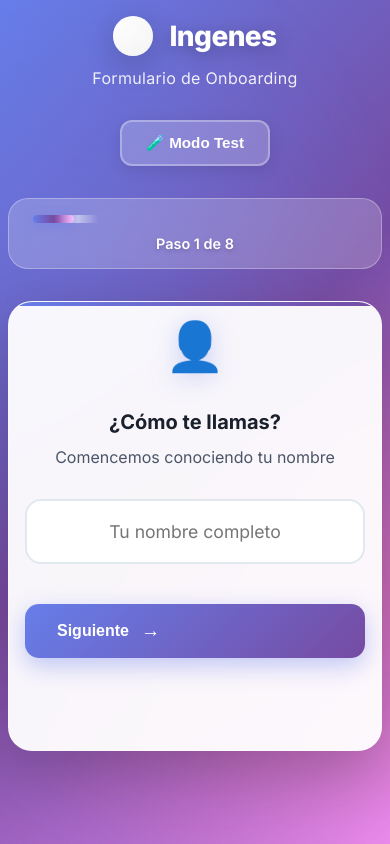
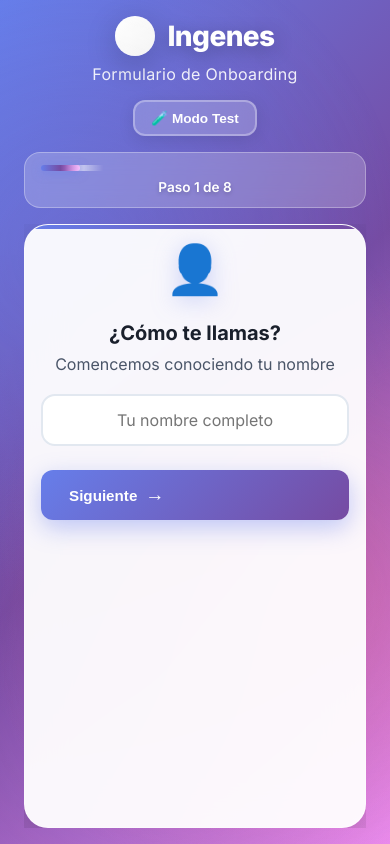
Before and after one commit to edgarbarragangarcia/FORMULARIO, a plain HTML site: page index.html in a window 390 px wide. Drawn offline with Linux system fonts and the light colour scheme.

Commit message:
feat: Diseño sin scroll - Todo el contenido ajustado al viewport
- Body con altura 100vh fija y overflow hidden
- Container usando flexbox para distribución vertical
- Header, barra de progreso y formulario más compactos
- Fuentes, iconos y padding reducidos
- Form-content usa flex:1 para crecer y centrarse
- Todo el contenido visible sin necesidad de scroll
- Responsive y adaptable al tamaño de pantalla

```diff
--- a/styles.css
+++ b/styles.css
@@ -22,9 +22,15 @@ body {
     font-family: 'Inter', -apple-system, BlinkMacSystemFont, 'Segoe UI', sans-serif;
     background: linear-gradient(135deg, #667eea 0%, #764ba2 50%, #f093fb 100%);
     min-height: 100vh;
-    padding: 2rem 1rem;
+    max-height: 100vh;
+    height: 100vh;
+    margin: 0;
+    padding: 0;
     position: relative;
-    overflow-x: hidden;
+    overflow: hidden;
+    display: flex;
+    align-items: center;
+    justify-content: center;
 }
 
 .background-gradient {
@@ -55,27 +61,33 @@ body {
 
 .container {
     max-width: 700px;
-    margin: 0 auto;
+    width: 100%;
+    height: 100vh;
     position: relative;
+    display: flex;
+    flex-direction: column;
+    padding: 1rem;
+    overflow: hidden;
 }
 
 .form-header {
     text-align: center;
-    margin-bottom: 2rem;
+    margin-bottom: 1rem;
     animation: fadeInDown 0.6s ease;
+    flex-shrink: 0;
 }
 
 .logo-section {
     display: flex;
     align-items: center;
     justify-content: center;
-    gap: 1rem;
-    margin-bottom: 0.75rem;
+    gap: 0.75rem;
+    margin-bottom: 0.5rem;
 }
 
 .logo-circle {
-    width: 50px;
-    height: 50px;
+    width: 40px;
+    height: 40px;
     border-radius: 50%;
     background: linear-gradient(135deg, #fff 0%, #f0f0f0 100%);
     box-shadow: 0 8px 32px rgba(0, 0, 0, 0.2);
@@ -105,7 +117,7 @@ body {
 }
 
 .form-header h1 {
-    font-size: 2.5rem;
+    font-size: 2rem;
     font-weight: 800;
     color: white;
     text-shadow: 0 4px 20px rgba(0, 0, 0, 0.3);
@@ -113,23 +125,23 @@ body {
 }
 
 .subtitle {
-    font-size: 1.1rem;
+    font-size: 0.95rem;
     color: rgba(255, 255, 255, 0.9);
     font-weight: 400;
     letter-spacing: 0.02em;
-    margin-bottom: 1rem;
+    margin-bottom: 0.5rem;
 }
 
 /* Botón de modo test */
 .test-mode-btn {
-    margin-top: 1rem;
-    padding: 0.75rem 1.5rem;
+    margin-top: 0.5rem;
+    padding: 0.5rem 1rem;
     background: rgba(255, 255, 255, 0.2);
     backdrop-filter: blur(10px);
     border: 2px solid rgba(255, 255, 255, 0.3);
     border-radius: 12px;
     color: white;
-    font-size: 0.95rem;
+    font-size: 0.85rem;
     font-weight: 700;
     cursor: pointer;
     transition: all 0.3s ease;
@@ -169,16 +181,17 @@ body {
 .progress-bar-container {
     background: rgba(255, 255, 255, 0.2);
     backdrop-filter: blur(10px);
-    border-radius: 20px;
-    padding: 1rem 1.5rem;
-    margin-bottom: 2rem;
+    border-radius: 16px;
+    padding: 0.75rem 1rem;
+    margin-bottom: 1rem;
     position: relative;
     overflow: hidden;
     border: 1px solid rgba(255, 255, 255, 0.3);
+    flex-shrink: 0;
 }
 
 .progress-bar {
-    height: 8px;
+    height: 6px;
     background: linear-gradient(90deg, #667eea 0%, #764ba2 50%, #f093fb 100%);
     border-radius: 10px;
     transition: width 0.5s cubic-bezier(0.4, 0, 0.2, 1);
@@ -211,26 +224,32 @@ body {
     text-align: center;
     color: white;
     font-weight: 600;
-    font-size: 0.9rem;
-    margin-top: 0.75rem;
+    font-size: 0.85rem;
+    margin-top: 0.5rem;
     text-shadow: 0 2px 4px rgba(0, 0, 0, 0.2);
 }
 
 /* Contenedormulti-step */
 .multi-step-form {
     position: relative;
+    flex: 1;
+    display: flex;
+    flex-direction: column;
+    overflow: hidden;
 }
 
 .form-content {
     background: rgba(255, 255, 255, 0.95);
     backdrop-filter: blur(20px);
-    border-radius: 32px;
-    padding: 3rem;
+    border-radius: 24px;
+    padding: 2rem 1.5rem;
     box-shadow: var(--shadow-xl);
     border: 1px solid rgba(255, 255, 255, 0.3);
     position: relative;
     overflow: hidden;
-    min-height: 500px;
+    flex: 1;
+    display: flex;
+    flex-direction: column;
 }
 
 .form-content::before {
@@ -302,11 +321,15 @@ body {
     text-align: center;
     max-width: 500px;
     margin: 0 auto;
+    flex: 1;
+    display: flex;
+    flex-direction: column;
+    justify-content: center;
 }
 
 .step-icon {
-    font-size: 4rem;
-    margin-bottom: 1.5rem;
+    font-size: 2.5rem;
+    margin-bottom: 0.75rem;
     filter: drop-shadow(0 4px 12px rgba(102, 126, 234, 0.3));
     animation: bounce 2s ease infinite;
 }
@@ -324,17 +347,17 @@ body {
 }
 
 .step-title {
-    font-size: 2rem;
+    font-size: 1.5rem;
     font-weight: 700;
     color: var(--text-primary);
-    margin-bottom: 0.75rem;
+    margin-bottom: 0.5rem;
     line-height: 1.3;
 }
 
 .step-description {
-    font-size: 1.1rem;
+    font-size: 0.95rem;
     color: var(--text-secondary);
-    margin-bottom: 2rem;
+    margin-bottom: 1.25rem;
     font-weight: 400;
 }
 
@@ -343,10 +366,10 @@ body {
 .form-textarea,
 .form-select {
     width: 100%;
-    padding: 1.25rem 1.5rem;
+    padding: 0.875rem 1.25rem;
     border: 2px solid #e2e8f0;
-    border-radius: 16px;
-    font-size: 1.1rem;
+    border-radius: 14px;
+    font-size: 1rem;
     font-family: 'Inter', sans-serif;
     color: var(--text-primary);
     background: white;
@@ -365,7 +388,7 @@ body {
 
 .form-textarea {
     resize: vertical;
-    min-height: 150px;
+    min-height: 100px;
     text-align: left;
 }
 
@@ -382,23 +405,23 @@ body {
 /* Botones de navegación */
 .step-buttons {
     display: flex;
-    gap: 1rem;
+    gap: 0.875rem;
     justify-content: center;
-    margin-top: 2.5rem;
+    margin-top: 1.5rem;
 }
 
 .btn-next,
 .btn-back,
 .btn-submit {
-    padding: 1rem 2rem;
+    padding: 0.875rem 1.75rem;
     border: none;
-    border-radius: 14px;
-    font-size: 1rem;
+    border-radius: 12px;
+    font-size: 0.95rem;
     font-weight: 700;
     cursor: pointer;
     display: flex;
     align-items: center;
-    gap: 0.75rem;
+    gap: 0.5rem;
     transition: all 0.3s ease;
     position: relative;
     overflow: hidden;
```
